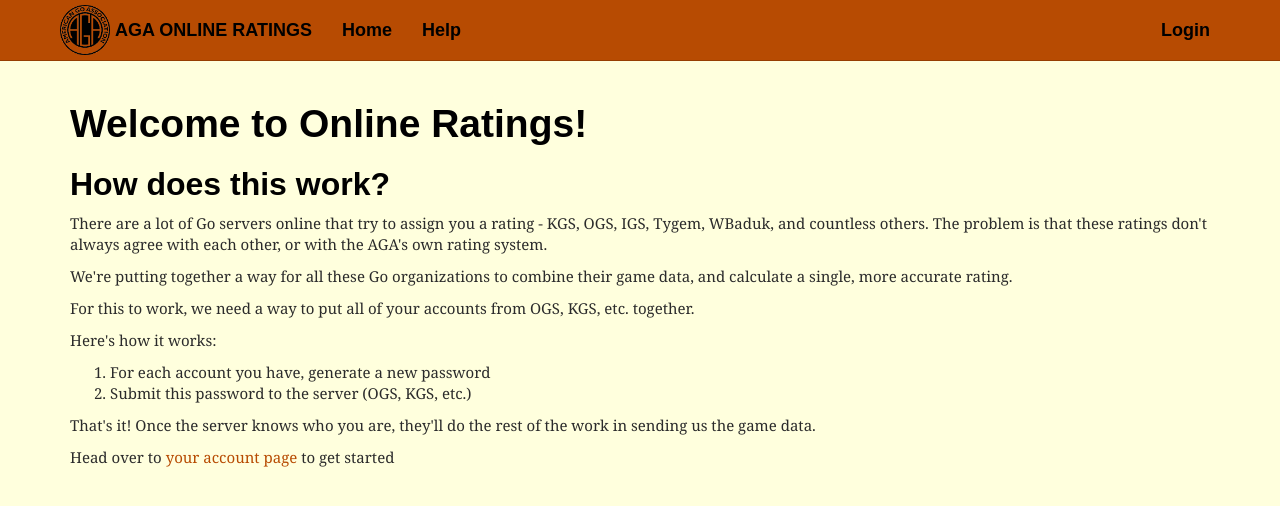
After one commit to usgo/online-ratings, a Flask app: template web/app/templates/help.html in a window 1280 px wide. The commit adds this page. Shown: the top 506 px of the page. Run offline with Flask 2, Linux system fonts and the light colour scheme; the template is opened without the code that fills it, so the values that code supplies are empty; parts of the project's set-up code (start-up, migrations or seed data) failed here and were passed over; some libraries are stand-ins or nearby versions; some web fonts are replaced.

Commit message:
Add a help page

```diff
--- a/web/app/templates/base.html
+++ b/web/app/templates/base.html
@@ -41,6 +41,7 @@
                     </ul>
                 </li>
                 {% endif %}
+                <li><a href={{url_for('ratings.help')}}>Help</a></li>
             </ul>
             <ul class="nav navbar-nav navbar-right">
             {% if current_user.is_authenticated() %}
--- /dev/null
+++ b/web/app/templates/help.html
@@ -0,0 +1,27 @@
+{% extends "base.html" %}
+
+{% block title %}Welcome!{% endblock %}
+
+{% block page_content %}
+
+<h1> Welcome to Online Ratings! </h1>
+
+<h2>How does this work? </h2>
+
+<p> There are a lot of Go servers online that try to assign you a rating - KGS, OGS, IGS, Tygem, WBaduk, and countless others. The problem is that these ratings don't always agree with each other, or with the AGA's own rating system.</p>
+
+<p> We're putting together a way for all these Go organizations to combine their game data, and calculate a single, more accurate rating.</p>
+
+<p> For this to work, we need a way to put all of your accounts from OGS, KGS, etc. together.</p>
+
+<p> Here's how it works:</p>
+<ol>
+    <li> For each account you have, generate a new password </li>
+    <li> Submit this password to the server (OGS, KGS, etc.) </li>
+</ol>
+
+<p> That's it! Once the server knows who you are, they'll do the rest of the work in sending us the game data. </p>
+
+<p> Head over to <a href="{{url_for('ratings.profile')}}"> your account page</a> to get started</p>
+
+{% endblock %}
--- a/web/app/views.py
+++ b/web/app/views.py
@@ -16,6 +16,10 @@ ratings = Blueprint("ratings", __name__)
 @ratings.route('/')
 def home():
     return render_template('index.html')
+
+@ratings.route('/help')
+def help():
+    return render_template('help.html')
 
 @ratings.route('/profile')
 @login_required
--- a/web/config.py
+++ b/web/config.py
@@ -14,6 +14,7 @@ class BaseConfiguration(object):
     SECURITY_PASSWORD_HASH = 'sha512_crypt'
     SECURITY_PASSWORD_SALT = os.environ.get('SECURITY_PASSWORD_SALT', 'defaultsalt')
     SECURITY_POST_LOGIN_VIEW = '/profile'
+    SECURITY_POST_REGISTER_VIEW = '/help'
     SECURITY_CHANGEABLE = True
     SECURITY_RECOVERABLE = True
     SECURITY_REGISTERABLE = True
```
